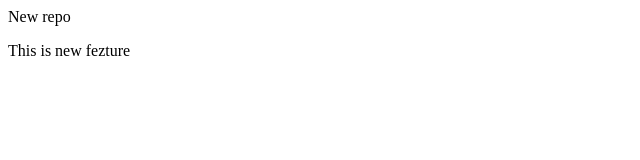
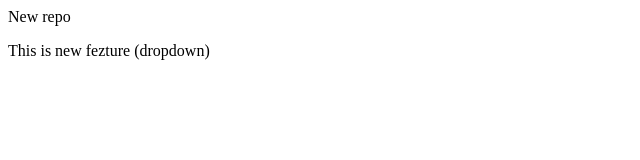
Before and after one commit to shahidansari310/Local, a plain HTML site: page index.html in a window 1280 px wide. Shown: the full height of the page, 0-640 px from the left. Drawn offline with Linux system fonts and the light colour scheme.

```diff
--- a/index.html
+++ b/index.html
@@ -1,2 +1,2 @@
 <p>New repo</p>
-<p>This is new fezture</p>
+<p>This is new fezture (dropdown)</p>
```
